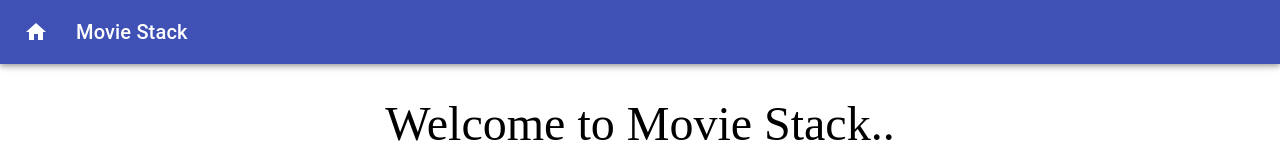
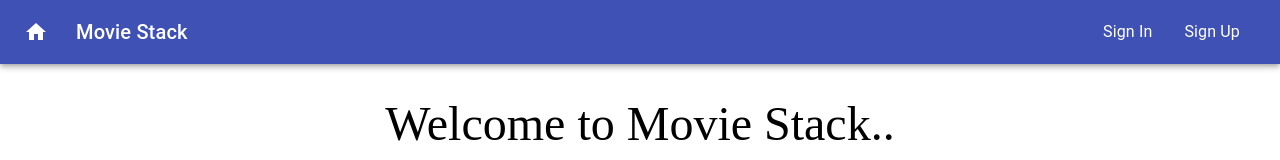
Before and after one commit to emrekrt1655/tmdb-movie-stack, a React (Create React App) app: page / in a window 1280 px wide. Shown: the top 160 px of the page. Built offline with nearby package versions, Linux system fonts and the light colour scheme; no server answers.

Commit message:
add private route

```diff
--- a/src/components/Navbar/Navbar.js
+++ b/src/components/Navbar/Navbar.js
@@ -50,7 +50,7 @@ export default function MenuAppBar() {
           <Typography  variant="h6" className={classes.title} onClick={handleHomePage} >
             Movie Stack
           </Typography>
-          {currentUser && (
+          {currentUser ? (
             <div>
               <IconButton
                 aria-label="account of current user"
@@ -83,6 +83,21 @@ export default function MenuAppBar() {
               </Menu>
             </div>
 
+          ): (
+            <React.Fragment>
+            <MenuItem
+            onClick={()=> {
+              window.location.href = '/signin'
+            }} >
+              Sign In
+            </MenuItem>
+            <MenuItem
+            onClick={()=> {
+              window.location.href = '/signup'
+            }} >
+              Sign Up
+            </MenuItem>
+            </React.Fragment>
           )}
         </Toolbar>
       </AppBar>
--- a/src/router/Router.js
+++ b/src/router/Router.js
@@ -1,22 +1,31 @@
-import {BrowserRouter as Router, Switch, Route} from 'react-router-dom'
-import Signup from '../pages/Signup/Signup'
-import MovieDetail from '../pages/MovieDetail/MovieDetail'
-import Signin from '../pages/Signin/Signin'
-import Main from '../pages/Main/Main'
-import Navbar from '../components/Navbar/Navbar'
+import { useContext } from "react";
+import { BrowserRouter as Router, Switch, Route } from "react-router-dom";
+import Signup from "../pages/Signup/Signup";
+import MovieDetail from "../pages/MovieDetail/MovieDetail";
+import Signin from "../pages/Signin/Signin";
+import Main from "../pages/Main/Main";
+import Navbar from "../components/Navbar/Navbar";
+import {FireBaseAuthContext} from '../context/AuthContext'
+
 
 function AppRouter() {
+  const {currentUser} = useContext(FireBaseAuthContext);
+
   return (
     <Router>
-    <Navbar/>
-    <Switch>
-        <Route path='/signup' component={Signup} exact/>
-        <Route path='/signin' component={Signin} exact/>
-        <Route path='/detail/:id' component={MovieDetail} exact/>
-        <Route path='/' component={Main} />
-    </Switch>
-   </Router>
-  )
+      <Navbar />
+      <Switch>
+        <Route path="/signup" component={Signup} exact />
+        <Route path="/signin" component={Signin} exact />
+        <Route
+          exact
+          path="/detail/:id"
+          component={currentUser ? MovieDetail : Signin}
+        />
+        <Route path="/" component={Main} />
+      </Switch>
+    </Router>
+  );
 }
 
 export default AppRouter;
```
Also changed, not shown: 1 other file (tests, documents, lock files or other folders).
